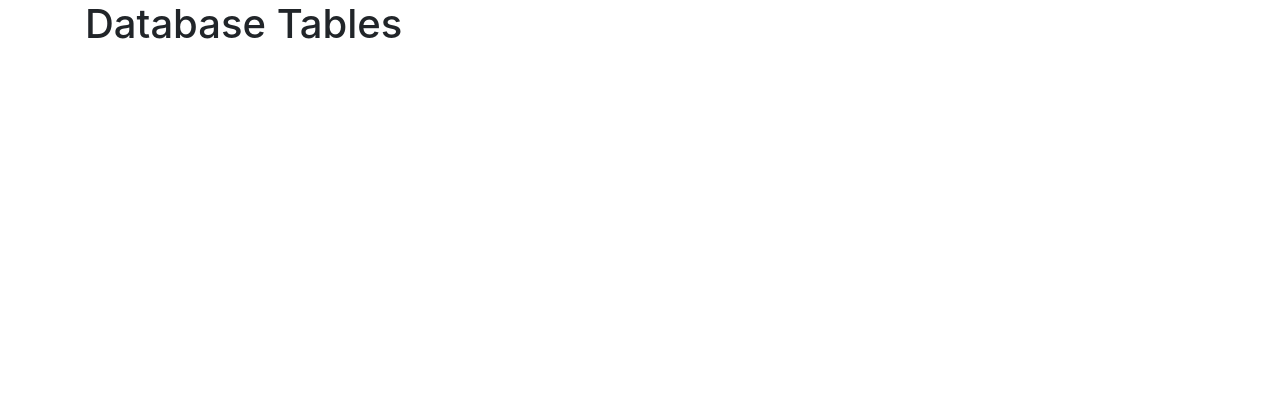
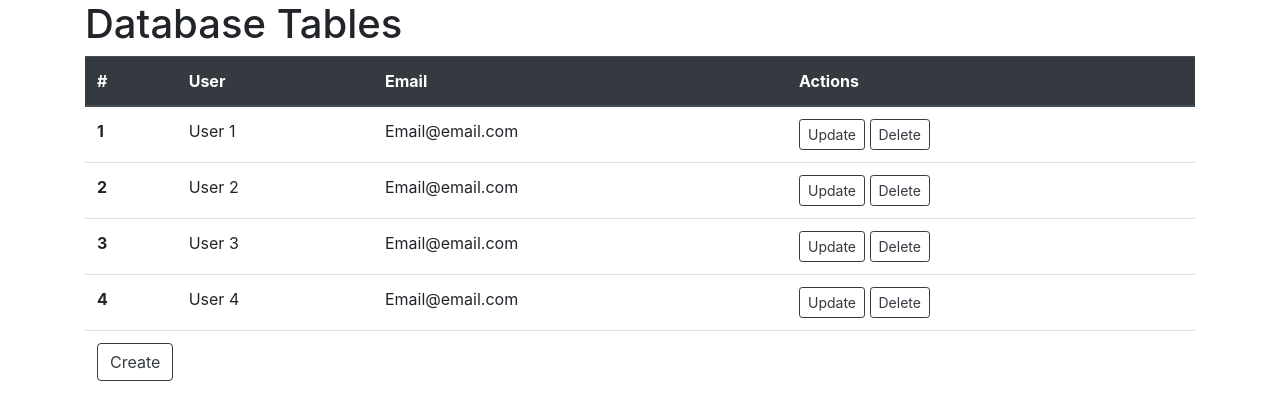
Before and after one commit to Eelolo/Pitchme-test-task, a Flask app: page /admin in a window 1280 px wide. Shown: the top 420 px of the page. Run offline with Flask 2, Linux system fonts and the light colour scheme; some libraries are stand-ins or nearby versions.

Commit message:
users table

```diff
--- a/templates/admin_page.html
+++ b/templates/admin_page.html
@@ -12,6 +12,61 @@
 <body>
     <div class="container">
         <h1>Database Tables</h1>
+        <table class="table">
+            <thead class="thead-dark">
+                <tr>
+                    <th scope="col">#</th>
+                    <th scope="col">User</th>
+                    <th scope="col">Email</th>
+                    <th scope="col">Actions</th>
+                </tr>
+            </thead>
+            <tbody>
+                <tr>
+                    <th scope="row">1</th>
+                    <td>User 1</td>
+                    <td>Email@email.com</td>
+                    <td>
+                        <button type="button" class="btn btn-outline-dark btn-sm">Update</button>
+                        <button type="button" class="btn btn-outline-dark btn-sm">Delete</button>
+                    </td>
+                </tr>
+                <tr>
+                    <th scope="row">2</th>
+                    <td>User 2</td>
+                    <td>Email@email.com</td>
+                    <td>
+                        <button type="button" class="btn btn-outline-dark btn-sm">Update</button>
+                        <button type="button" class="btn btn-outline-dark btn-sm">Delete</button>
+                    </td>
+                </tr>
+                <tr>
+                    <th scope="row">3</th>
+                    <td>User 3</td>
+                    <td>Email@email.com</td>
+                    <td>
+                        <button type="button" class="btn btn-outline-dark btn-sm">Update</button>
+                        <button type="button" class="btn btn-outline-dark btn-sm">Delete</button>
+                    </td>
+                </tr>
+                <tr>
+                    <th scope="row">4</th>
+                    <td>User 4</td>
+                    <td>Email@email.com</td>
+                    <td>
+                        <button type="button" class="btn btn-outline-dark btn-sm">Update</button>
+                        <button type="button" class="btn btn-outline-dark btn-sm">Delete</button>
+                    </td>
+                </tr>
+            </tbody>
+            <tfoot>
+                <tr>
+                    <td colspan="4">
+                        <button type="button" class="btn btn-outline-dark">Create</button>
+                    </td>
+                </tr>
+            </tfoot>
+        </table>
     </div>
 
     <script src="https://ajax.googleapis.com/ajax/libs/jquery/3.5.1/jquery.min.js"></script>
```
